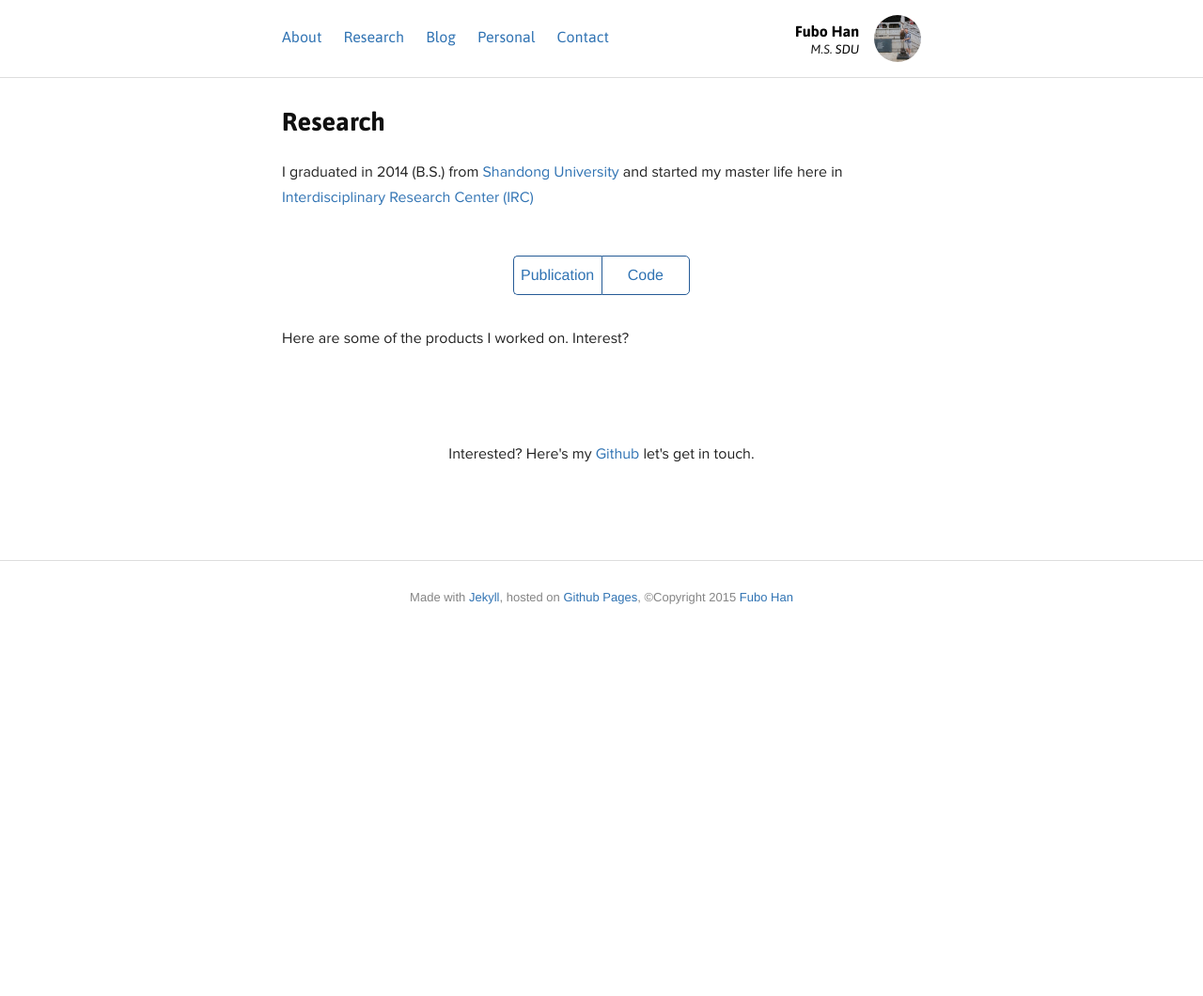
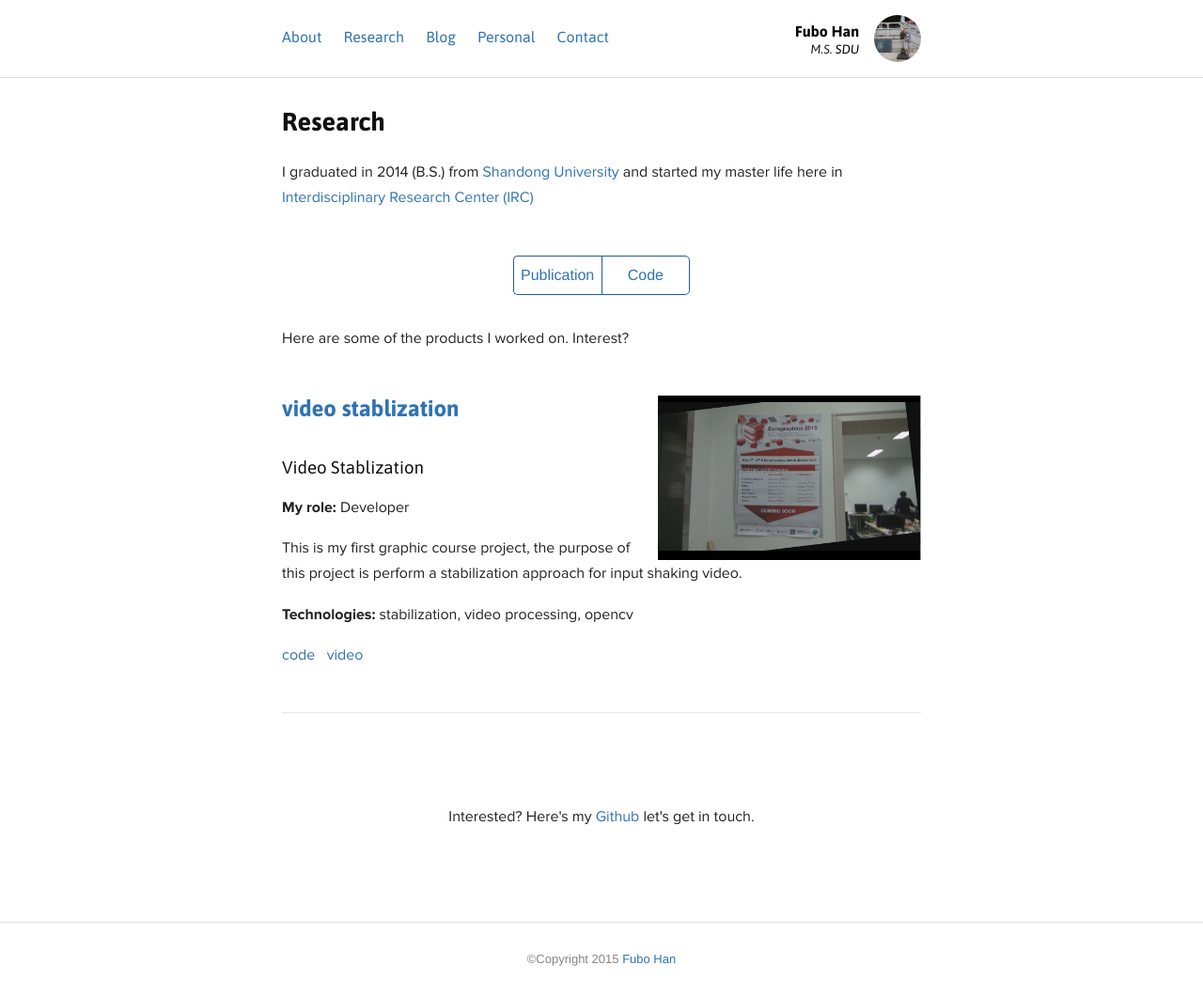
Before and after one commit to fubo1106/fubo1106.github.io, a Jekyll site: the page built from research/index.html, in a window 1280 px wide. Shown: the whole page at 94% size. Built offline with Jekyll 4.4.1, drawn with Linux system fonts in a browser that asks for light colours; Markdown is read by kramdown in place of the engine named in the settings; before the commit the page ends 900 px from its top, so only the background shows below that.

Commit message:
video stabilization

```diff
--- a/_data/publication.yml
+++ b/_data/publication.yml
@@ -1,161 +1,175 @@
-- name: Le Wagon On Demand
-  image: lewagonondemand.png
-  url: https://ondemand.lewagon.org
-  oneliner: Coding lectures for Entrepreneurs (French)
-  role: Lead Developer
+- name: video stablization
+  image: stable.png
+  url: /research/publication/video-stablization
+  title: video-stablization
+  oneliner: Video Stablization
+  role: Developer
   description: >
-    As the CTO of Le Wagon, my team and I implemented the latest platform of Le Wagon.
-    We put together a simple rails app, using Vimeo as a video hosting provider.
-    Payment is handled by Stripe, AARRR metrics tracked with Mixpanel and Intercom.
+    This is my first graphic course project, the purpose of this project is perform a stabilization approach for input shaking video.
   technologies:
-    - Rails 4
-    - Stripe
-    - Mixpanel & Intercom
-    - PostgreSQL
-    - Heroku
+    - stabilization
+    - video processing
+    - opencv
+  code: /research/publication/video-stablization/Shaking-Solution.7z
+  video: /research/publication/video-stablization/adjusted1.avi
+# - name: Le Wagon On Demand
+  # image: lewagonondemand.png
+  # url: https://ondemand.lewagon.org
+  # oneliner: Coding lectures for Entrepreneurs (French)
+  # role: Lead Developer
+  # description: >
+    # As the CTO of Le Wagon, my team and I implemented the latest platform of Le Wagon.
+    # We put together a simple rails app, using Vimeo as a video hosting provider.
+    # Payment is handled by Stripe, AARRR metrics tracked with Mixpanel and Intercom.
+  # technologies:
+    # - Rails 4
+    # - Stripe
+    # - Mixpanel & Intercom
+    # - PostgreSQL
+    # - Heroku
 
-- name: Weroom
-  image: weroom.png
-  url: https://www.weroom.com/en
-  oneliner: Roommates Social Network
-  role: Technical Coach / Product Owner
-  description: >
-    I worked 9 weeks with the Weroom team in early 2014. My mission was to write
-    a technical roadmap, implement an agile & continuous deployment process and ramp
-    up the design team. I worked closely with two of the designers who managed to
-    become front-end developer (from Illustrator to Sublime + Terminal), which is IMHO the best
-    way to grow your technical team.
-  technologies:
-    - Rails 4
-    - PostgreSQL
-    - Foundation 5
-    - Heroku
+# - name: Weroom
+  # image: weroom.png
+  # url: https://www.weroom.com/en
+  # oneliner: Roommates Social Network
+  # role: Technical Coach / Product Owner
+  # description: >
+    # I worked 9 weeks with the Weroom team in early 2014. My mission was to write
+    # a technical roadmap, implement an agile & continuous deployment process and ramp
+    # up the design team. I worked closely with two of the designers who managed to
+    # become front-end developer (from Illustrator to Sublime + Terminal), which is IMHO the best
+    # way to grow your technical team.
+  # technologies:
+    # - Rails 4
+    # - PostgreSQL
+    # - Foundation 5
+    # - Heroku
 
-- name: Kitt - Le Wagon
-  image: lewagon-kitt.png
-  url: http://www.lewagon.org
-  oneliner: Pedagogic Platform for Dev Bootcamp
-  role: Freelance Web Engineer
-  description: >
-    <a href="http://www.lewagon.org">Le Wagon</a> is a startup school hosting a
-    <a href="http://www.lewagon.org/premiere">9 week-long bootcamp for entrepreneurs</a>
-    where they learn Ruby, <abbr title="Object Oriented Programming">OOP</abbr>,
-    HTML, CSS, JS & jQuery, database modeling and Ruby on Rails. I built a platform
-    for these students, where they can read the exercises, see if their solution is correct
-    and how their classmates are doing. I wrote an
-    <a href="/blog/2014/04/21/practical-example-of-using-git-in-a-school.html">article</a>
-    on how we use git and GitHub if you want details.
-  technologies:
-    - Rails 4
-    - PostgreSQL
-    - Bootstrap 3
-    - Heroku
-    - GitHub webhooks
+# - name: Kitt - Le Wagon
+  # image: lewagon-kitt.png
+  # url: http://www.lewagon.org
+  # oneliner: Pedagogic Platform for Dev Bootcamp
+  # role: Freelance Web Engineer
+  # description: >
+    # <a href="http://www.lewagon.org">Le Wagon</a> is a startup school hosting a
+    # <a href="http://www.lewagon.org/premiere">9 week-long bootcamp for entrepreneurs</a>
+    # where they learn Ruby, <abbr title="Object Oriented Programming">OOP</abbr>,
+    # HTML, CSS, JS & jQuery, database modeling and Ruby on Rails. I built a platform
+    # for these students, where they can read the exercises, see if their solution is correct
+    # and how their classmates are doing. I wrote an
+    # <a href="/blog/2014/04/21/practical-example-of-using-git-in-a-school.html">article</a>
+    # on how we use git and GitHub if you want details.
+  # technologies:
+    # - Rails 4
+    # - PostgreSQL
+    # - Bootstrap 3
+    # - Heroku
+    # - GitHub webhooks
 
-- name: MobiCheckin
-  image: mobicheckin.png
-  url: http://www.mobicheckin.com/en
-  oneliner: SaaS application for event organiser
-  role: Full-stack / Lead developer
-  technologies:
-    - Rails 3.2
-    - RSpec
-    - MongoDB (Mongoid 2)
-    - Resque
-    - Bootstrap 2
-    - NodeJS
-  description: >
-    Built from day one with <a href="https://app.mobicheckin.com/api/">a strong API</a>, dogfooded
-    by the guest list <a href="https://itunes.apple.com/en/app/mobicheckin/id510125877?mt=8">iOS application</a>.
-    Well integrated with other SaaS platforms such as
-    <a href="http://www.wufoo.com/2013/01/08/event-registration-made-easy-with-mobicheckin-wufoo/">Wufoo (Forms)</a>,
-    <a href="http://news.mobicheckin.com/post/50416271927/zoho-invoice-integration-for-registration-fees">Zoho (Invoicing)</a>,
-    Mandrill (SMTP), Highrise (CRM), Esendex (SMS) and AWS S3 (File storage).
+# - name: MobiCheckin
+  # image: mobicheckin.png
+  # url: http://www.mobicheckin.com/en
+  # oneliner: SaaS application for event organiser
+  # role: Full-stack / Lead developer
+  # technologies:
+    # - Rails 3.2
+    # - RSpec
+    # - MongoDB (Mongoid 2)
+    # - Resque
+    # - Bootstrap 2
+    # - NodeJS
+  # description: >
+    # Built from day one with <a href="https://app.mobicheckin.com/api/">a strong API</a>, dogfooded
+    # by the guest list <a href="https://itunes.apple.com/en/app/mobicheckin/id510125877?mt=8">iOS application</a>.
+    # Well integrated with other SaaS platforms such as
+    # <a href="http://www.wufoo.com/2013/01/08/event-registration-made-easy-with-mobicheckin-wufoo/">Wufoo (Forms)</a>,
+    # <a href="http://news.mobicheckin.com/post/50416271927/zoho-invoice-integration-for-registration-fees">Zoho (Invoicing)</a>,
+    # Mandrill (SMTP), Highrise (CRM), Esendex (SMS) and AWS S3 (File storage).
 
-- name: Shopboard (Shopify app)
-  image: shopboard.png
-  url: http://apps.shopify.com/shopboard
-  oneliner: Turn your prospects into customer!
-  role: Solo Founder (side-project)
-  technologies:
-    - Rails 3.2
-    - MongoDB
-    - Redis
-    - NodeJS
-  description: >
-    Shopboard is a simple yet powerful application which unveils your web traffic in real time.
-    With it you get to see who is browsing a Shopify shop right now. I rencently
-    <a href="https://github.com/shopboard/tracker">open sourced the tracker module</a>, a NodeJS process
-    receiving all incoming calls from Javascript Shopboard tracking code. Will be releasing the client-side
-    javascript tracking code soon.
+# - name: Shopboard (Shopify app)
+  # image: shopboard.png
+  # url: http://apps.shopify.com/shopboard
+  # oneliner: Turn your prospects into customer!
+  # role: Solo Founder (side-project)
+  # technologies:
+    # - Rails 3.2
+    # - MongoDB
+    # - Redis
+    # - NodeJS
+  # description: >
+    # Shopboard is a simple yet powerful application which unveils your web traffic in real time.
+    # With it you get to see who is browsing a Shopify shop right now. I rencently
+    # <a href="https://github.com/shopboard/tracker">open sourced the tracker module</a>, a NodeJS process
+    # receiving all incoming calls from Javascript Shopboard tracking code. Will be releasing the client-side
+    # javascript tracking code soon.
 
-- name: Sogedis Ecommerce
-  image: sogedis-ecommerce.png
-  url: http://www.sogedis.fr
-  oneliner: Household appliances spare parts store
-  role: Freelance Web Engineer
-  technologies:
-    - PHP 5.4
-    - MySQL
-    - "Paypal IPN & Mercanet"
-  description: >
-    Released in 2007, this website built from scratch has been growing ever since to reach more than 250k&euro; in monthly revenues.
-    I setup the Customer Service processes and tools (<a href="http://sogedis.zendesk.com/">Zendesk</a>),
-    and am still in charge of the third party application management (code recently migrated to PHP 5.4). I wrote a simple <a href="https://gist.github.com/ssaunier/5277085">git deployment</a>
-    to replicate Heroku behavior!
+# - name: Sogedis Ecommerce
+  # image: sogedis-ecommerce.png
+  # url: http://www.sogedis.fr
+  # oneliner: Household appliances spare parts store
+  # role: Freelance Web Engineer
+  # technologies:
+    # - PHP 5.4
+    # - MySQL
+    # - "Paypal IPN & Mercanet"
+  # description: >
+    # Released in 2007, this website built from scratch has been growing ever since to reach more than 250k&euro; in monthly revenues.
+    # I setup the Customer Service processes and tools (<a href="http://sogedis.zendesk.com/">Zendesk</a>),
+    # and am still in charge of the third party application management (code recently migrated to PHP 5.4). I wrote a simple <a href="https://gist.github.com/ssaunier/5277085">git deployment</a>
+    # to replicate Heroku behavior!
 
-- name: Livestats
-  image: livestats.png
-  url: https://github.com/ssaunier/livestats
-  oneliner: Open source website activity tracker
-  role: Developer and maintainer
-  technologies:
-    - JavaScript
-    - PHP
-  description: >
-    I wanted to build and share basic features of realtime tracking services.
-    I started this project after using <a href="https://www.gosquared.com/">GoSquared</a>
-    and <a href="https://chartbeat.com/">Chartbeat</a>.
-    These are really cool web applications which let you dive in the details of who's doing what right now.
+# - name: Livestats
+  # image: livestats.png
+  # url: https://github.com/ssaunier/livestats
+  # oneliner: Open source website activity tracker
+  # role: Developer and maintainer
+  # technologies:
+    # - JavaScript
+    # - PHP
+  # description: >
+    # I wanted to build and share basic features of realtime tracking services.
+    # I started this project after using <a href="https://www.gosquared.com/">GoSquared</a>
+    # and <a href="https://chartbeat.com/">Chartbeat</a>.
+    # These are really cool web applications which let you dive in the details of who's doing what right now.
 
-- name: Sogedis Intranet
-  image: sogedis-intranet.png
-  url: http://www.sogedis.fr
-  oneliner: Tailored ERP web application
-  role: "Freelance Web & Software Engineer"
-  technologies:
-    - ASP.NET MVC
-    - MySQL
-    - Windows Service
-  description: >
-    The database referencing all household appliances for which <a href="http://www.sogedis.fr">Sogedis</a>
-    sells spare parts was a big
-    Excel file. I had to develop an internal web application to replace this non-scaling system, and
-    plug it into <a href="http://www.divalto.fr/">Divalto</a> and the ecommerce website.
+# - name: Sogedis Intranet
+  # image: sogedis-intranet.png
+  # url: http://www.sogedis.fr
+  # oneliner: Tailored ERP web application
+  # role: "Freelance Web & Software Engineer"
+  # technologies:
+    # - ASP.NET MVC
+    # - MySQL
+    # - Windows Service
+  # description: >
+    # The database referencing all household appliances for which <a href="http://www.sogedis.fr">Sogedis</a>
+    # sells spare parts was a big
+    # Excel file. I had to develop an internal web application to replace this non-scaling system, and
+    # plug it into <a href="http://www.divalto.fr/">Divalto</a> and the ecommerce website.
 
-- name: Nina - Voice of the Customer
-  image: virtuoz-nuance-voice-of-the-customer.png
-  url: http://www.nuance.com/landing-pages/products/nina-web
-  oneliner: Semantic Dashboard for Virtual Assistant
-  role: Software engineer, technical owner
-  technologies:
-    - ASP.NET MVC
-    - MySQL
-    - JQuery
-  description: >
-    During my time at <a href="http://www.virtuoz.com">VirtuOz</a> (acquired by Nuance), I worked with our data scientist to
-    exctract cluster of sentences from our Virtual Assistant chat logs. Then we built a dashboard which provides
-    real-time insight into the voice of the customer to determine which customer requests are most topical and
-    which are rising or falling in frequency.
+# - name: Nina - Voice of the Customer
+  # image: virtuoz-nuance-voice-of-the-customer.png
+  # url: http://www.nuance.com/landing-pages/products/nina-web
+  # oneliner: Semantic Dashboard for Virtual Assistant
+  # role: Software engineer, technical owner
+  # technologies:
+    # - ASP.NET MVC
+    # - MySQL
+    # - JQuery
+  # description: >
+    # During my time at <a href="http://www.virtuoz.com">VirtuOz</a> (acquired by Nuance), I worked with our data scientist to
+    # exctract cluster of sentences from our Virtual Assistant chat logs. Then we built a dashboard which provides
+    # real-time insight into the voice of the customer to determine which customer requests are most topical and
+    # which are rising or falling in frequency.
 
-- name: Lock your Screen
-  image: lockyourscreen.png
-  url: http://lockyourscreen.com
-  oneliner: Prank your coworkers!
-  role: one-hour hack
-  technologies:
-    - HTML
-  description: >
-    Security at work is important. So when someone leaves his desk without locking his screen, you can
-    put his browser on this page (and then lock the screen yourself). You can also play a prank with
-    a custom CSS file and <code>-webkit-transform: rotate(180deg)</code>, your choice!
+# - name: Lock your Screen
+  # image: lockyourscreen.png
+  # url: http://lockyourscreen.com
+  # oneliner: Prank your coworkers!
+  # role: one-hour hack
+  # technologies:
+    # - HTML
+  # description: >
+    # Security at work is important. So when someone leaves his desk without locking his screen, you can
+    # put his browser on this page (and then lock the screen yourself). You can also play a prank with
+    # a custom CSS file and <code>-webkit-transform: rotate(180deg)</code>, your choice!
--- a/_layouts/default.html
+++ b/_layouts/default.html
@@ -75,14 +75,15 @@
   <div  style="border-bottom: 1px solid #ddd"></div>
   <footer>
     <p>
-      Made with <a href="http://jekyllrb.com/">Jekyll</a>,
-      hosted on <a href="https://github.com/fubo1106/fubo1106.github.io">Github Pages</a>,
+      <!--Made with <a href="http://jekyllrb.com/">Jekyll</a>,
+      hosted on <a href="https://github.com/fubo1106/fubo1106.github.io">Github Pages</a>,-->
 	  ©Copyright 2015 <a href="/">Fubo Han</a>
     </p>
 
 	 {% if page.category == 'about' %}
         <p><div align='center'><img src='http://www.hit-counts.com/counter.php?t=MTM1NjAyMw==' border='0' alt='Web Counter'></div></p>
 	 {% endif %}
+
 	<!--
     <ul class="links">
       <li>
@@ -128,7 +129,8 @@
       </li>
 
 
-    </ul>-->
+    </ul>
+	-->
 	<!--<p><div align='center'><img src='http://www.hit-counts.com/counter.php?t=MTM1NjAyMw==' border='0' alt='Web Counter'></div></p>-->
   </footer>
 
--- a/css/font/icomoon79565/style.css
+++ b/css/font/icomoon79565/style.css
@@ -44,6 +44,7 @@
 .icon-google-plus:before {
 	content: "\e606";
 }
-.icon-sina:before {
-	content: "\e607";
+.icon-sina{
+	background: url("../../../images/signature/sina2.png");
+	width:
 }
--- a/css/site.css
+++ b/css/site.css
@@ -28,6 +28,10 @@
 * {
   margin: 0;
   padding: 0;
+}
+
+.dsa{
+
 }
 
 body {
--- a/research/index.html
+++ b/research/index.html
@@ -10,7 +10,7 @@ category: portfolio
   Interest?
 </p>
 
-<!--
+
 {% for publication in site.data.publication %}
   <section>
     <a href="{{ publication.url }}">
@@ -24,7 +24,10 @@ category: portfolio
     <p>
       <strong>Technologies:</strong> {{ publication.technologies | join: ", " }}
     </p>
+	<p>
+	<a href="{{ publication.code }}">code</a> &nbsp;
+	<a href="{{ publication.video }}">video</a> &nbsp;
+	</p>
   </section>
   <div class="spacer"></div>
 {% endfor %}
--->
--- /dev/null
+++ b/research/publication/video-stablization/index.html
@@ -0,0 +1,32 @@
+---
+layout: publication
+title: Fubo Han - video stabilization
+description: Fubo Han's video stabilization
+category: research
+---
+<style>
+.a{
+	width: 60%; height: 500px; margin: 0 auto;
+}
+.b{
+	float: left; width: 49%;height: 500px;
+}
+.c{
+	float: left; width: 49%;height: 500px;
+}
+</style>
+<h1>Video Stabilization</h1><br>
+
+{% if page.url == '/research/publication/video-stablization/index.html' %}
+    <p>hahahhahah</p>
+  {% endif %}
+
+<div class="a" >
+	<div class="b" >
+		<p>In this project, given an shaking input video, we want to automatically generate a stable output.</p>
+	</div>
+	<div class="c">
+		<img src="/research/publication/video-stablization/stable.png" align="center" style="width:100%; " />
+	</div>
+
+</div>
```
Also changed, not shown: _layouts/publication.html (added, +87 -0 lines), _data/stable.png (added), data/publication/video-stablization/stable.png (added), images/publication/stable.png (added), research/publication/video-stablization/stable.png (added), 6 other files.
